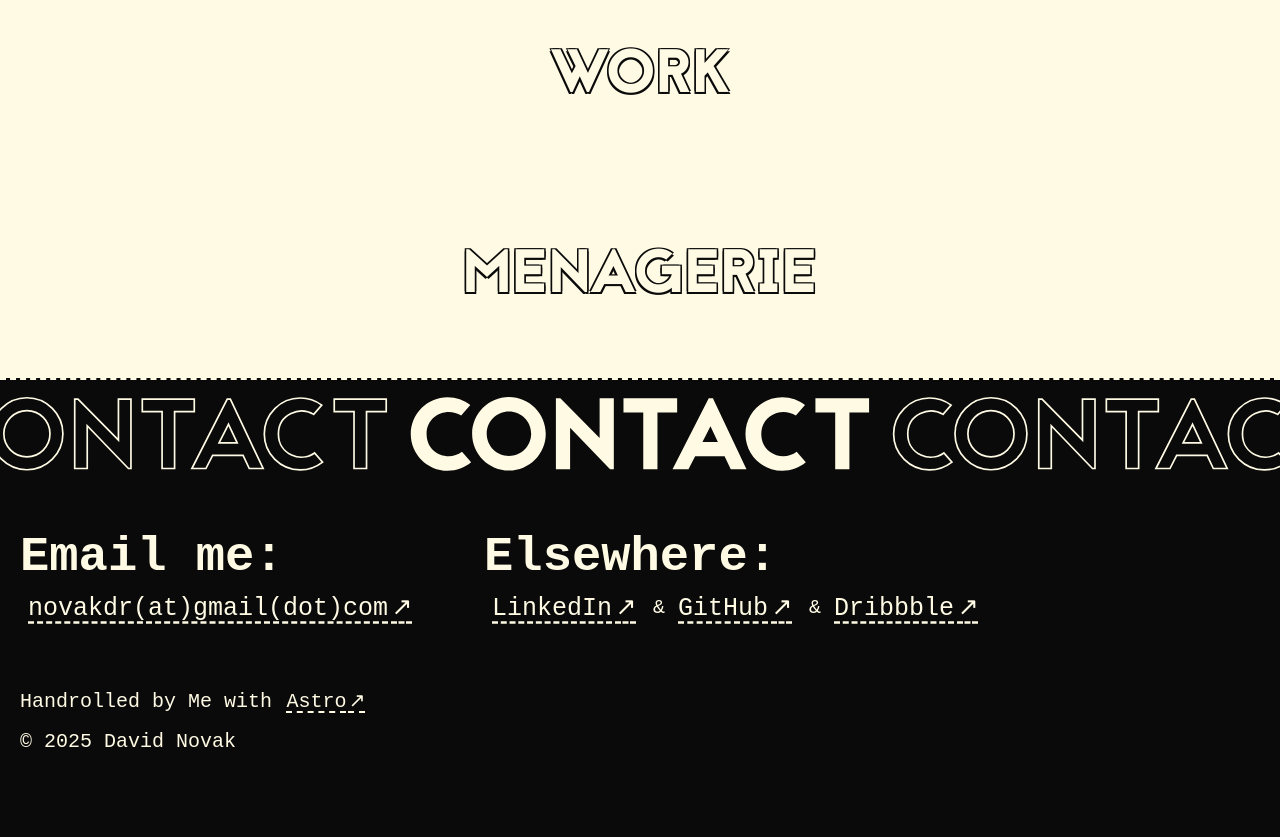
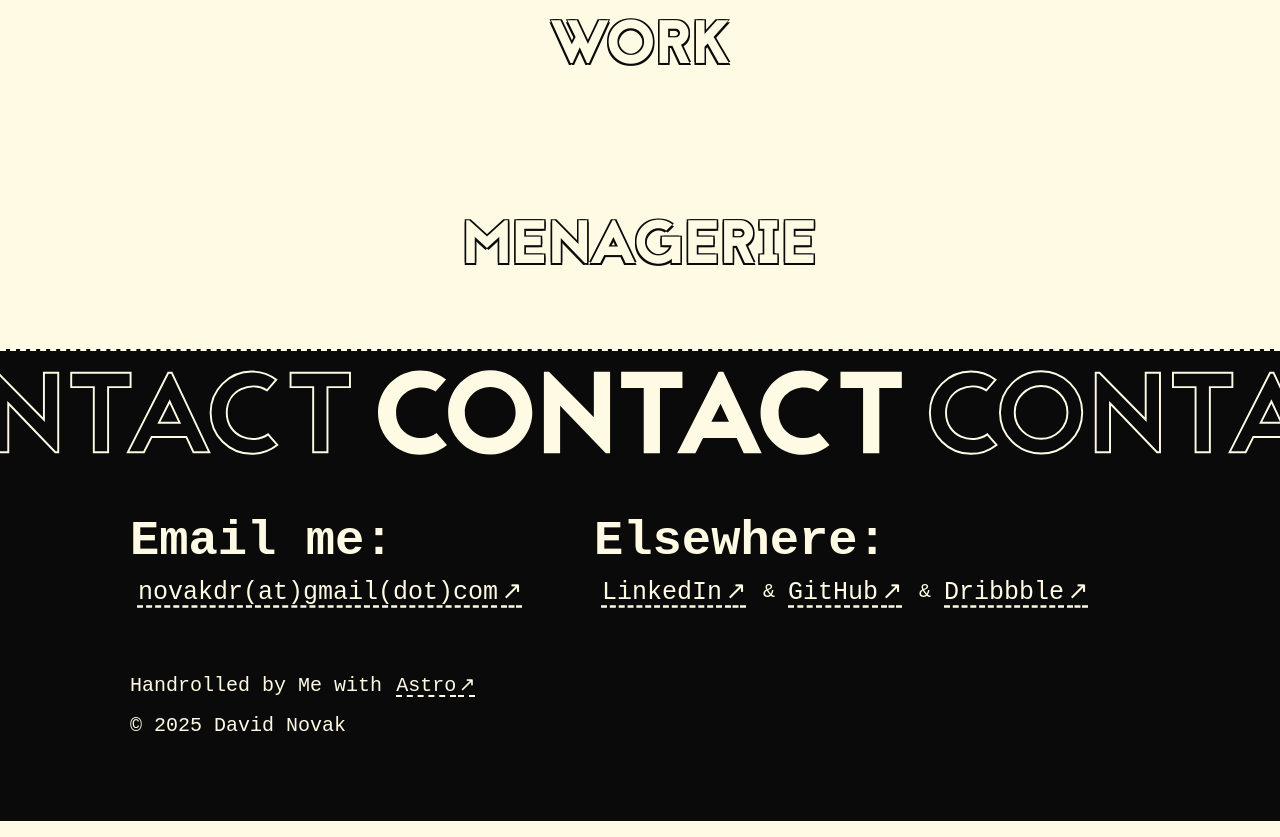
Before and after one commit to novakdr/super-secret, an Astro site: page /work in a window 1280 px wide. Shown: the part 760-1597 px from the top of the page. Built offline with nearby package versions, Linux system fonts and the light colour scheme; Astro itself is replaced by a stand-in of ours; a web font is replaced by a local one.

Commit message:
get outta here clamp

```diff
--- a/src/components/Footer.astro
+++ b/src/components/Footer.astro
@@ -3,7 +3,7 @@
 
 <footer class="stack">
   <div class="footer-header"></div>
-  <section class="center cluster" style="--space:var(--space-xl);--measure: 100%;">
+  <section class="center cluster" style="--space:var(--space-xl);--measure: 85ch;">
     <div class="stack" style="--space:var(--space-3xs);">
       <h2>Email me:</h2>
       <a href="mailto:novakdr23@gmail.com" class="big-link">novakdr(at)gmail(dot)com</a>
--- a/src/components/PageHeading.astro
+++ b/src/components/PageHeading.astro
@@ -7,13 +7,21 @@ const { imageDark } = Astro.props;
 
 <style define:vars={{imageLight: `url(${imageLight})`, imageDark: `url(${imageDark})`}}>
   .page-heading {
-    height: clamp(5rem, 13rem + 1vw, 16rem);
+    height: 7rem;
     background-image: var(--imageLight);
     background-size: cover;
     background-position: center;
     background-repeat: no-repeat;
     border-bottom: var(--border-dark);
 
+    @media (min-width: 800px) {
+      height: 12rem;
+    }
+
+    @media (min-width: 1500px) {
+      height: 20rem;
+    }
+
     @media (prefers-color-scheme: dark) {
       background-image: var(--imageDark);
     }
--- a/src/css/main.css
+++ b/src/css/main.css
@@ -81,7 +81,15 @@ footer {
   background-position: center;
   background-repeat: no-repeat;
   background-size: cover;
-  height: clamp(3rem, 4.5rem + 1.5vw, 9rem);
+  height: 4rem;
+
+  @media (min-width: 800px) {
+    height: 6.5rem;
+  }
+
+  @media (min-width: 1500px) {
+    height: 12rem;
+  }
 
   @media (prefers-color-scheme: dark) {
     background-image: url('/images/footer/contact-light.svg');
```
